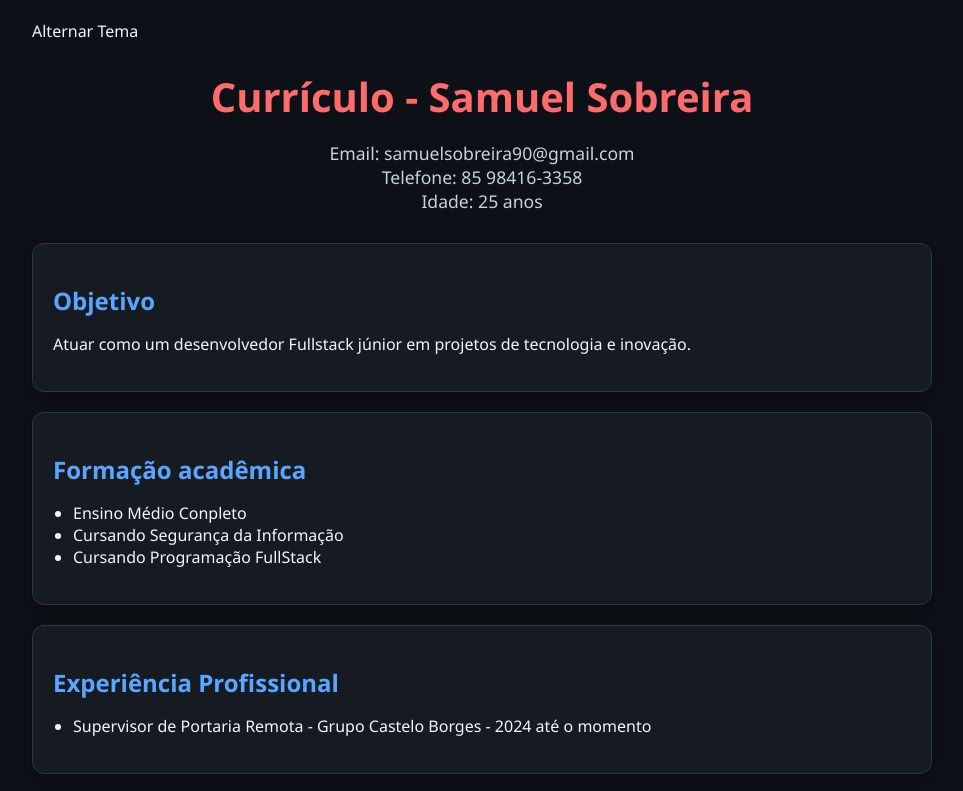
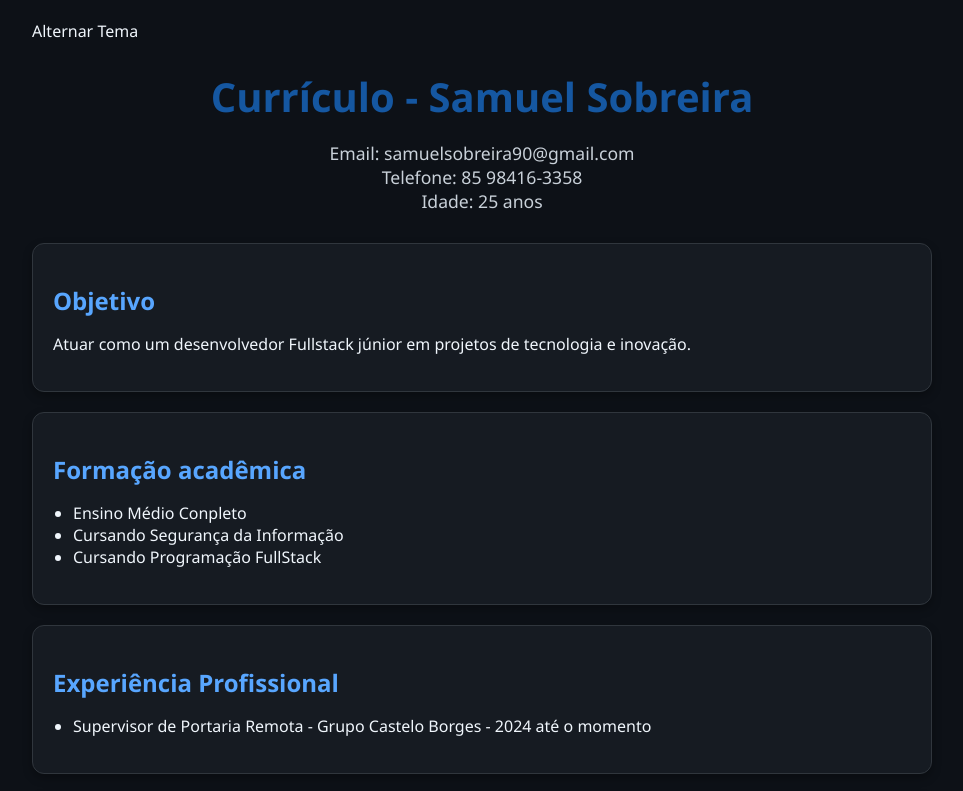
Before and after one commit to KINGSobreira/aula02, a plain HTML site: page index.html in a window 1280 px wide. Shown: the top 791 px of the page, without its empty margins (158-1121 px from the left). Drawn offline with Linux system fonts and the light colour scheme.

Commit message:
Att. 04.08 CSS

```diff
--- a/CSS/design.css
+++ b/CSS/design.css
@@ -11,7 +11,7 @@ body {
 
 /*Título principal*/
 h1 {
-    color: #ff6b6b;
+    color: #1557a1;
     text-align: center;
     margin-bottom: 10px;
     font-size: 2.5em;
```
